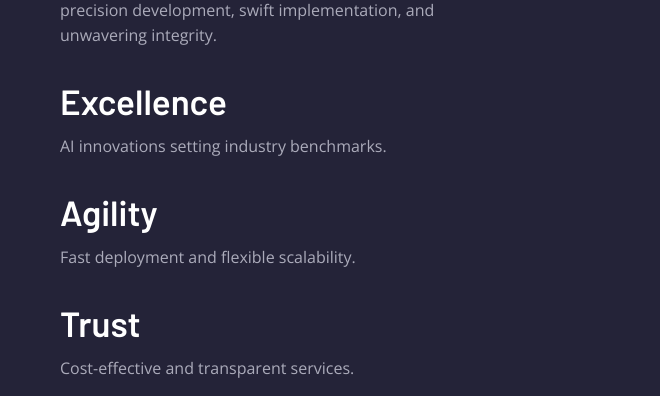
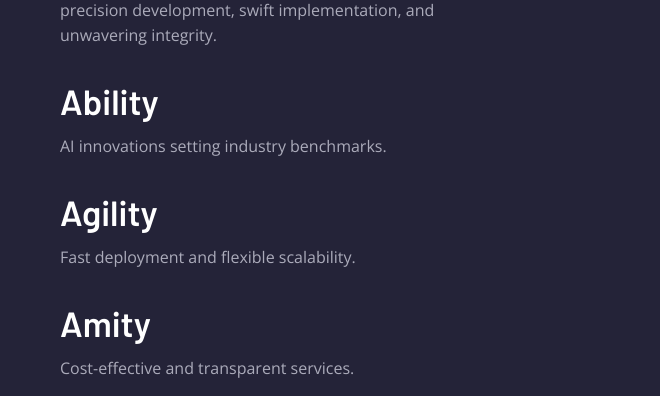
Before and after one commit to shashwatv1/aaaisolutions, a plain HTML site: page index.html in a window 1280 px wide. Shown: the part 1198-1594 px from the top of the page, 620-1280 px from the left. Drawn offline with nearby package versions, Linux system fonts and the light colour scheme.

Commit message:
Update index.html

```diff
--- a/index.html
+++ b/index.html
@@ -143,7 +143,7 @@
               We are an innovative team of AI specialists, dedicated to pushing the boundaries of technology that enhance efficiency and provide valuable insights. We specialize in creating intelligent systems for data extraction, algorithmic trading, multimedia production, and document processing. For every solution, we adhere to our foundational pillars, ensuring precision development, swift implementation, and unwavering integrity.
             </p>
 
-            <h2 class="h2 section-title">Excellence</h2>
+            <h2 class="h2 section-title">Ability</h2>
             <p class="section-text">
               AI innovations setting industry benchmarks.
             </p>
@@ -153,7 +153,7 @@
               Fast deployment and flexible scalability.
             </p>
 
-            <h2 class="h2 section-title">Trust</h2>
+            <h2 class="h2 section-title">Amity</h2>
             <p class="section-text">
               Cost-effective and transparent services.
             </p>
```
